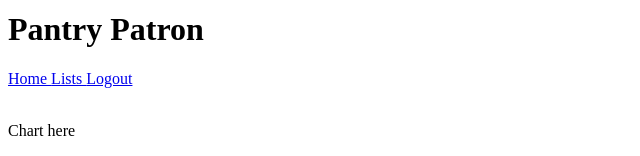
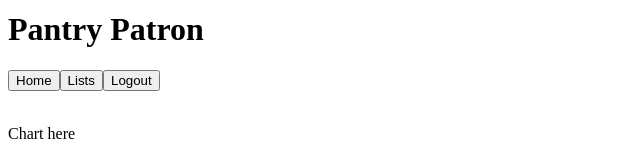
Before and after one commit to y0n4/pantry-patron, a React app: page / in a window 1280 px wide. Shown: the part 322-478 px from the top of the page, without its empty margins (0-640 px from the left). Built offline with nearby package versions, Linux system fonts and the light colour scheme; the HTML template or start-up script is replaced by a standard one.

Commit message:
change links to buttons

```diff
--- a/client/src/components/Navigation.jsx
+++ b/client/src/components/Navigation.jsx
@@ -7,9 +7,21 @@ const NavBar = ({onHome, onLists, onLogout}) => (
       <h1>Pantry Patron</h1>
     </div>
     <div>
-      <Link to="/">Home </Link>
-      <Link to="/lists">Lists </Link>
-      <Link to="/logout">Logout </Link>
+      <Link to="/">
+        <button type="button">
+          Home
+        </button>
+      </Link>
+      <Link to="/lists">
+        <button tye="button">
+          Lists
+        </button>
+      </Link>
+      <Link to="/logout">
+        <button type="button">
+          Logout
+        </button>
+      </Link>
       {/*<input type="button" value="Home" onClick={onHome}/>
       <input type="button" value="Lists" onClick={onLists}/>
       <input type="button" value="Logout" onClick={onLogout}/>*/}
```
